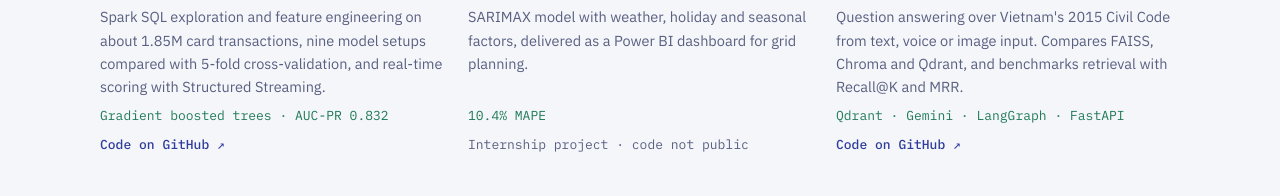
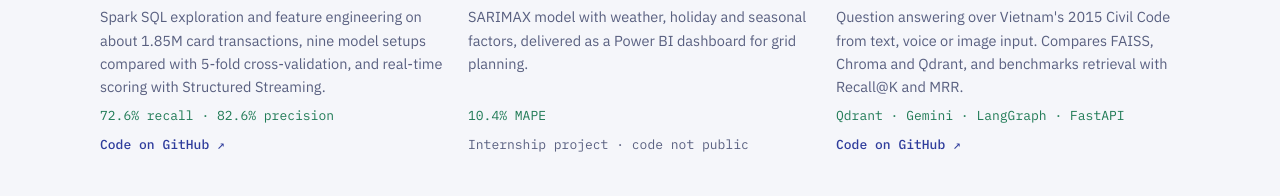
Before and after one commit to HuyBui1304/HuyBui1304.github.io, a plain HTML site: page index.html in a window 1280 px wide. Shown: the part 8474-8670 px from the top of the page. Drawn offline with nearby package versions, Linux system fonts and the light colour scheme.

Commit message:
Show recall and precision on the fraud detection card
The fraud data is heavily imbalanced (about 0.5% fraud), so the card now
leads with how much fraud the final model catches (72.6% recall) and how
many of its alerts are real (82.6% precision), matching the repo README.

Co-Authored-By: Claude Opus 5.5 <noreply@anthropic.com>
Claude-Session: https://claude.ai/code/session_012QcR2u53qLGJNwxHhfQpfe

```diff
--- a/index.html
+++ b/index.html
@@ -449,7 +449,7 @@ dialog#lb #lbclose{font:500 14px var(--f-body);color:#fff;background:rgba(255,25
       <span class="label">Big data · PySpark</span>
       <h3>Credit Card Fraud Detection with Spark</h3>
       <p>Spark SQL exploration and feature engineering on about 1.85M card transactions, nine model setups compared with 5-fold cross-validation, and real-time scoring with Structured Streaming.</p>
-      <span class="metric">Gradient boosted trees · AUC-PR 0.832</span>
+      <span class="metric">72.6% recall · 82.6% precision</span>
       <a class="repo" href="https://github.com/HuyBui1304/Spark-fraud-detection" target="_blank" rel="noopener">Code on GitHub ↗</a>
     </article>
     <article>
```
